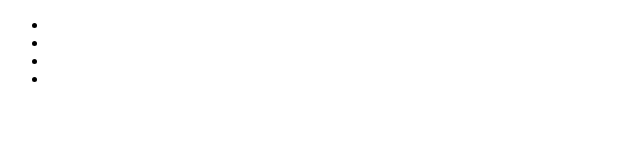
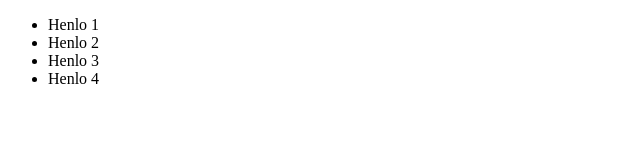
Before and after one commit to gabrielLevesqueLemoyne/TP1, a plain HTML site: page index.htm in a window 1280 px wide. Shown: the whole page, without its empty margins (0-640 px from the left). Drawn offline with Linux system fonts and the light colour scheme.

```diff
--- a/index.htm
+++ b/index.htm
@@ -13,10 +13,10 @@
     </header>
         <nav>
             <ul>
-                <li><a></a></li>
-                <li><a></a></li>
-                <li><a></a></li>
-                <li><a></a></li>
+                <li><a>Henlo 1</a></li>
+                <li><a>Henlo 2</a></li>
+                <li><a>Henlo 3</a></li>
+                <li><a>Henlo 4</a></li>
             </ul>
         </nav>
         <main>
```
Also changed, not shown: img/macarons_acceuil.jfif (added), img/macarons_bleuets.jpg (added), img/macarons_canelle.jpg (added), img/macarons_erable.jpg (added), img/macarons_fraise_cafe.jpg (added), img/macarons_lime_choco.jpg (added), img/macarons_noix_coco.jfif (added), img/macarons_pistache.jpg (added).
